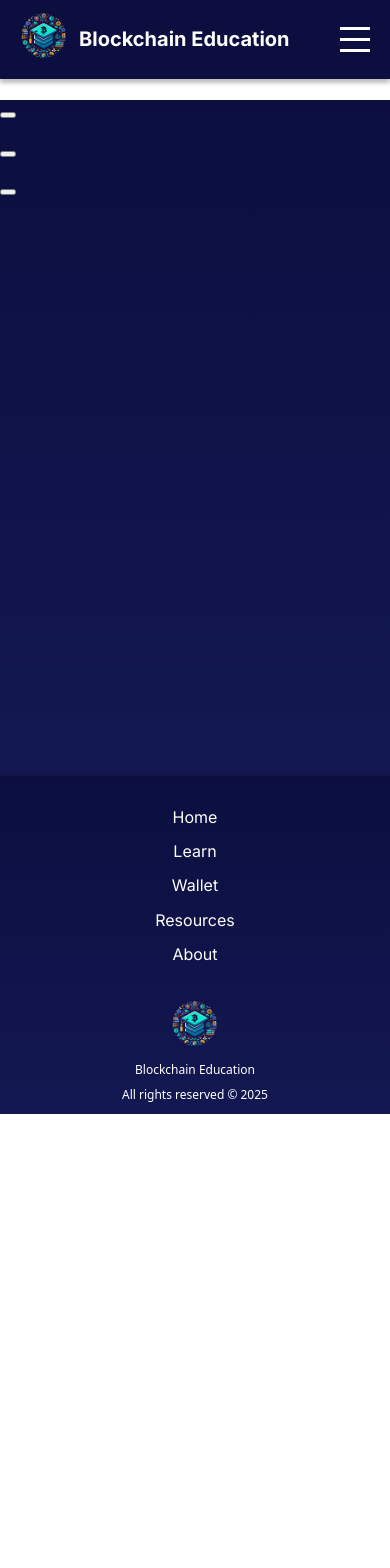
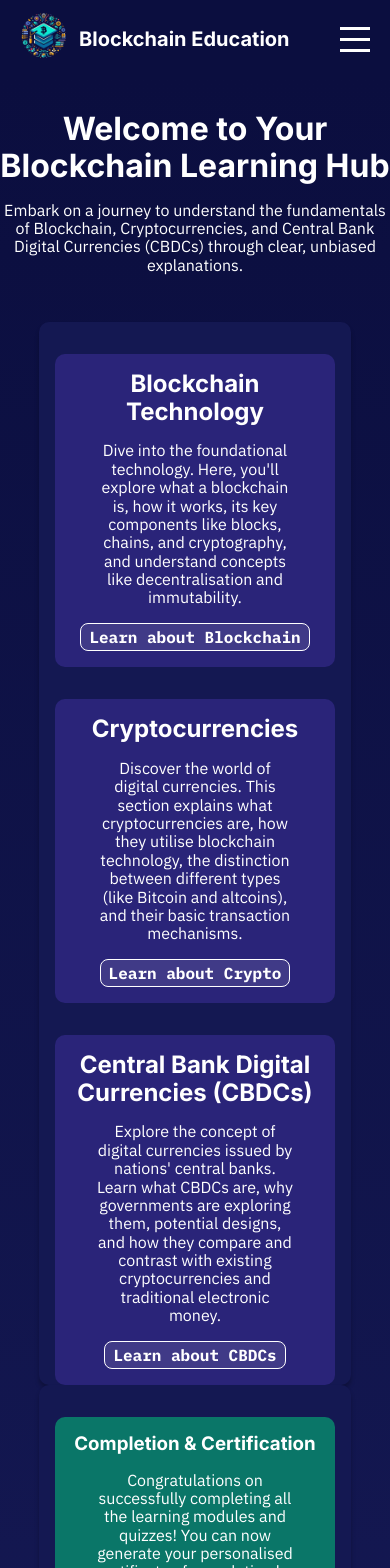
Before and after one commit to Fridrex/graded_unit2, a React (Vite) app in the folder frontend/: page /learn in a window 390 px wide. Shown: the top 1568 px of the page. Before the commit the page ends 1114 px from the top, so only its background shows below. Built offline with nearby package versions, Linux system fonts and the light colour scheme.

Commit message:
feat: implement responsive learn page

```diff
--- a/frontend/src/App.css
+++ b/frontend/src/App.css
@@ -895,6 +895,98 @@ p {
   font-weight: 700;
 }
 
+/* Learn */
+
+.learn__header,
+.learn__footer {
+  display: flex;
+  flex-direction: column;
+  justify-content: center;
+  align-items: center;
+  text-align: center;
+  padding-top: 2rem;
+  padding-bottom: 2rem;
+}
+
+.learn__header h1 {
+  margin: 0;
+}
+
+.learn__header p {
+  font-size: var(--16px);
+  font-family: var(--body-font);
+}
+
+.learn__main,
+.learn__footer {
+  display: flex;
+  flex-direction: column;
+  justify-content: center;
+  align-items: center;
+  gap: var(--32px);
+  width: 80%;
+  margin: 0 auto;
+  background-color: var(--secondary-colour);
+  box-shadow: 0px 4px 4px 0px rgba(0, 0, 0, 0.25);
+  border-radius: var(--10px);
+}
+
+.learn__main__blockchain,
+.learn__main__crypto,
+.learn__main__cbdc,
+.learn__footer__certification {
+  display: flex;
+  flex-direction: column;
+  justify-content: center;
+  align-items: center;
+  width: 90%;
+  background-color: rgba(93, 63, 211, 0.3);
+  border-radius: var(--10px);
+  padding: 1rem;
+}
+
+.learn__main h2,
+.learn__footer h3 {
+  margin: 0;
+  text-align: center;
+}
+
+.learn__main p,
+.learn__footer p {
+  font-size: var(--16px);
+  font-family: var(--body-font);
+  text-align: center;
+  width: 80%;
+}
+
+.learn__main button,
+.learn__footer button {
+  background: none;
+  border: 1px solid var(--text);
+  color: var(--text);
+  font-family: var(--interactive-font);
+  font-size: var(--16px);
+  font-weight: 700;
+  border-radius: var(--8px);
+  padding: var(--4px) var(--8px);
+  cursor: pointer;
+  background-color: rgba(255, 255, 255, 0.1);
+}
+
+.learn__main button:hover,
+.learn__footer button:hover {
+  background-color: var(--text);
+  color: var(--primary-colour);
+}
+
+.learn__main__blockchain {
+  margin-top: 2rem;
+}
+
+.learn__footer__certification {
+  background-color: rgba(0, 211, 127, 0.5);
+}
+
 /* Media Queries */
 
 @media only screen and (max-width: 1333px) {
--- a/frontend/src/pages/Learn.jsx
+++ b/frontend/src/pages/Learn.jsx
@@ -5,7 +5,7 @@ import Cbdc from '../components/learn/Cbdc';
 import Certification from '../components/learn/Certification';
 
 const Learn = () => {
-  const [isPassed, setIsPassed] = useState(false);
+  const [isPassed, setIsPassed] = useState(true);
   const [sessionId, setSessionId] = useState(null);
 
   useEffect(() => {}, []);
@@ -14,31 +14,50 @@ const Learn = () => {
     <>
       <div className="learn">
         <div className="learn__header">
-          <h1></h1>
-          <p></p>
+          <h1>Welcome to Your Blockchain Learning Hub</h1>
+          <p>
+            Embark on a journey to understand the fundamentals of Blockchain, Cryptocurrencies, and Central Bank Digital
+            Currencies (CBDCs) through clear, unbiased explanations.
+          </p>
         </div>
         <div className="learn__main">
           <div className="learn__main__blockchain">
-            <h2></h2>
-            <p></p>
-            <button onClick={<Blockchain />}></button>
+            <h2>Blockchain Technology</h2>
+            <p>
+              Dive into the foundational technology. Here, you'll explore what a blockchain is, how it works, its key
+              components like blocks, chains, and cryptography, and understand concepts like decentralisation and
+              immutability.
+            </p>
+            <button onClick={<Blockchain />}>Learn about Blockchain</button>
           </div>
           <div className="learn__main__crypto">
-            <h2></h2>
-            <p></p>
-            <button onClick={<Crypto />}></button>
+            <h2>Cryptocurrencies</h2>
+            <p>
+              Discover the world of digital currencies. This section explains what cryptocurrencies are, how they
+              utilise blockchain technology, the distinction between different types (like Bitcoin and altcoins), and
+              their basic transaction mechanisms.
+            </p>
+            <button onClick={<Crypto />}>Learn about Crypto</button>
           </div>
           <div className="learn__main__cbdc">
-            <h2></h2>
-            <p></p>
-            <button onClick={<Cbdc />}></button>
+            <h2>Central Bank Digital Currencies (CBDCs)</h2>
+            <p>
+              Explore the concept of digital currencies issued by nations' central banks. Learn what CBDCs are, why
+              governments are exploring them, potential designs, and how they compare and contrast with existing
+              cryptocurrencies and traditional electronic money.
+            </p>
+            <button onClick={<Cbdc />}>Learn about CBDCs</button>
           </div>
         </div>
         {isPassed && (
           <div className="learn__footer">
             <div className="learn__footer__certification">
-              <h3></h3>
-              <button onClick={<Certification />}></button>
+              <h3>Completion & Certification</h3>
+              <p>
+                Congratulations on successfully completing all the learning modules and quizzes! You can now generate
+                your personalised certificate of completion by clicking the button below.
+              </p>
+              <button onClick={<Certification />}>Generate Certificate</button>
             </div>
           </div>
         )}
```
